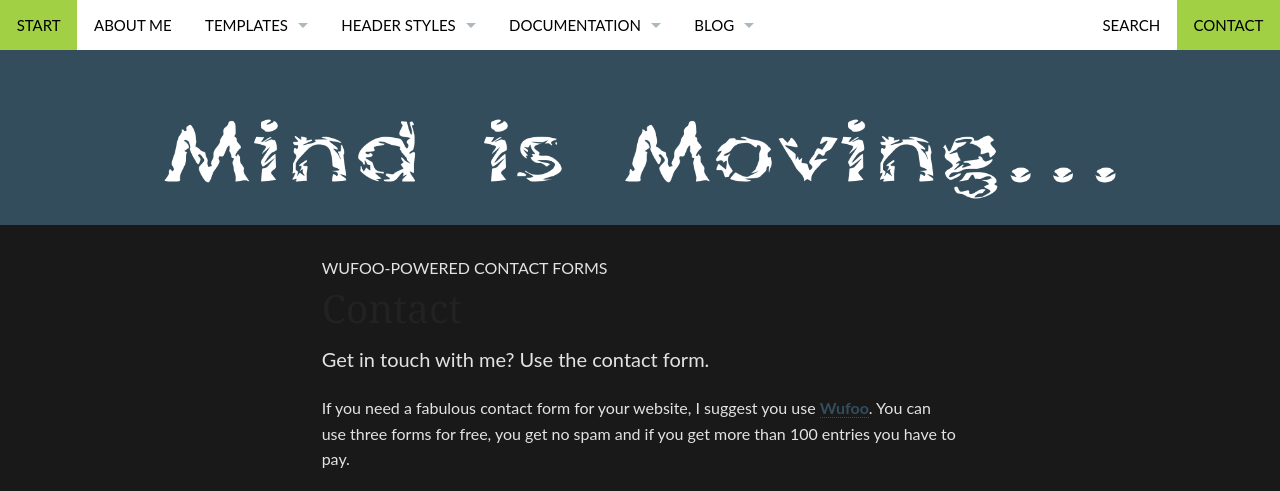
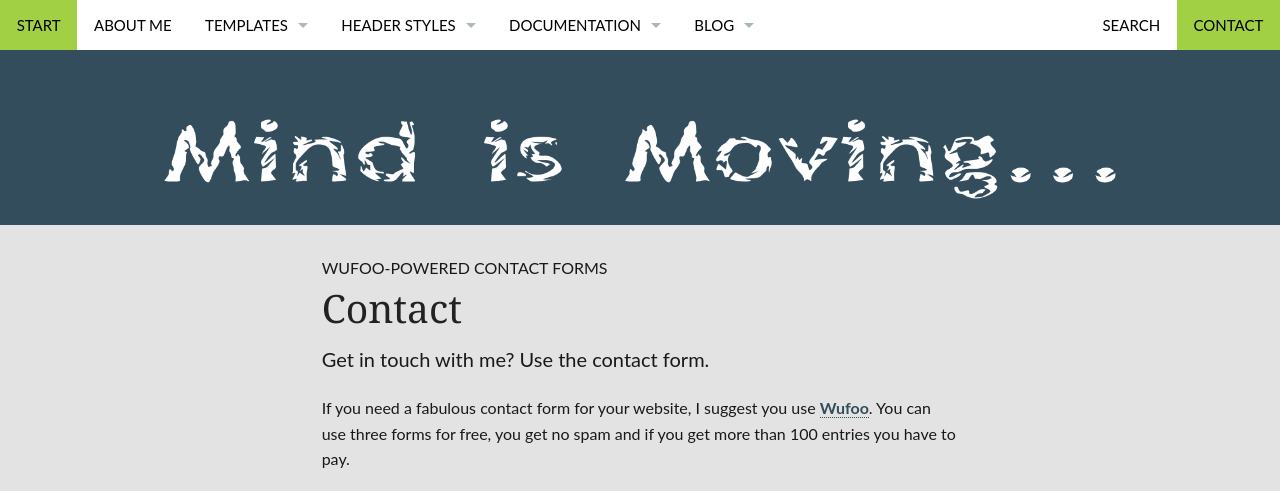
Before and after one commit to Ctross/Ctross.github.io, a Jekyll site: the page built from pages/contact.md, in a window 1280 px wide. Shown: the top 491 px of the page. Built offline with Jekyll 4.4.1, drawn with Linux system fonts in a browser that asks for light colours.

Commit message:
Update _01_settings_colors.scss

```diff
--- a/_sass/_01_settings_colors.scss
+++ b/_sass/_01_settings_colors.scss
@@ -15,9 +15,9 @@
 /* Basics
 ------------------------------------------------------------------- */
 
-$text-color:       	#e3e3e3;
+$text-color:       #191919	;
 $body-font-color: 	$text-color;
-$body-bg: 			#191919;
+$body-bg: 			#e3e3e3;
 
 
 
```
